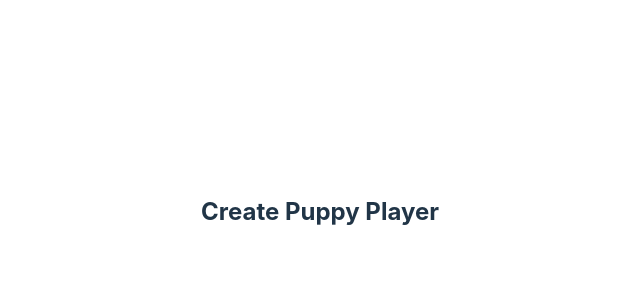
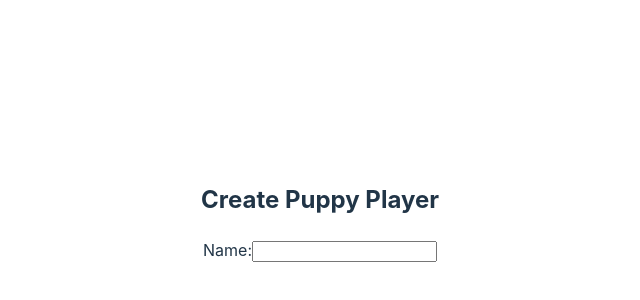
Before and after one commit to jess-s55/PuppyBowlReact, a React (Vite) app: page / in a window 1280 px wide. Shown: the part 188-488 px from the top of the page, without its empty margins (320-960 px from the left). Built offline with nearby package versions, Linux system fonts and the light colour scheme.

Commit message:
building the form

```diff
--- a/src/components/CreatePlayer.jsx
+++ b/src/components/CreatePlayer.jsx
@@ -33,6 +33,15 @@
     return (
         <div>
             <h2>Create Puppy Player</h2>
+            <form method="POST" onSubmit={handleSubmit}>
+                <label>
+                    Name:{""}
+                    <input
+                        value={name}
+                        onChange={(e) => setName(e.target.value)}
+                    />
+                </label>
+            </form>
         </div>
     )
 }
```
